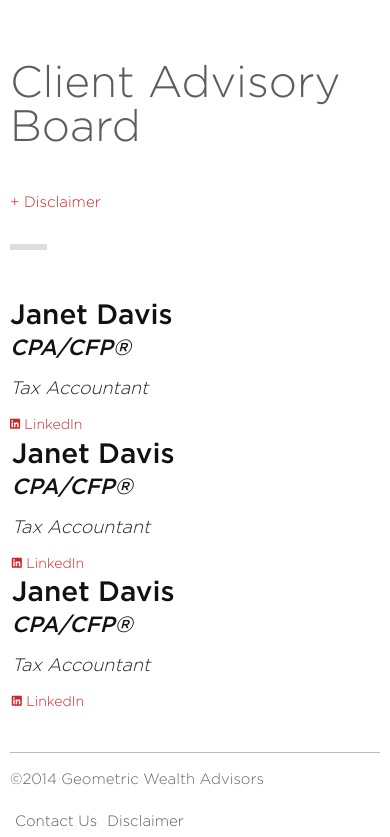
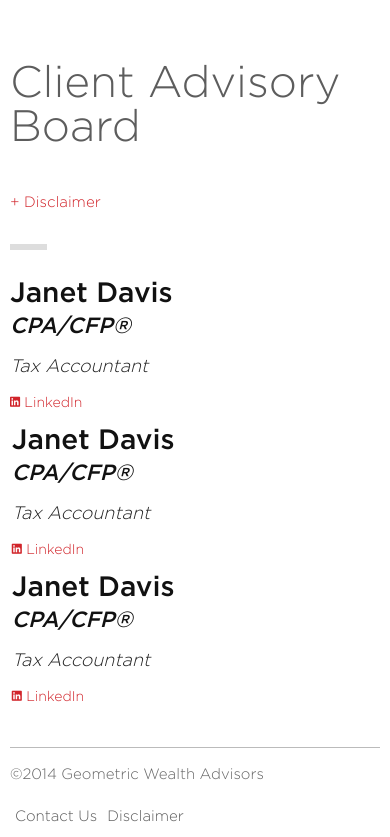
Before and after one commit to droach587/geo, a plain HTML site: page our-team.html in a window 390 px wide. Shown: the part 2658-3495 px from the top of the page. Drawn offline with Linux system fonts and the light colour scheme; files whose address does not match are found by name.

Commit message:
Adding options to responvie on team view
Signed-off-by: David Roach <dr@ammirati.com>

```diff
--- a/our-team.html
+++ b/our-team.html
@@ -142,7 +142,7 @@
 			       <h1 class="h1 full-width margin-top-60">Client Advisory Board</h1>
 			       <p class="standard-p full-width"><a class="red" href="#">+ Disclaimer</a></p>
 			       <hr class="sep sml">
-			       <div class="full-width profile-row margin-top-30">
+			       <div class="full-width profile-row advisory-board margin-top-30">
 				      <div class="col span_4 profile-details no-pad">
 						<h2 class="h2">Janet Davis<br><em>CPA/CFP&reg;</em></h2>
 						<h3 class="h3"><em>Tax Accountant</em></h3>
--- a/sass/partials/_responsive.scss
+++ b/sass/partials/_responsive.scss
@@ -163,6 +163,13 @@
 				width: 100%;
 				clear: left;
 			}
+			&.advisory-board{
+				margin-top: 0px !important;
+				.profile-details{
+					padding-top: 10px !important;
+					padding-bottom: 10px;
+				}
+			}
 		}
 		.profile-details{
 			padding: .5% !important;
```
Also changed, not shown: css/styles.css.
